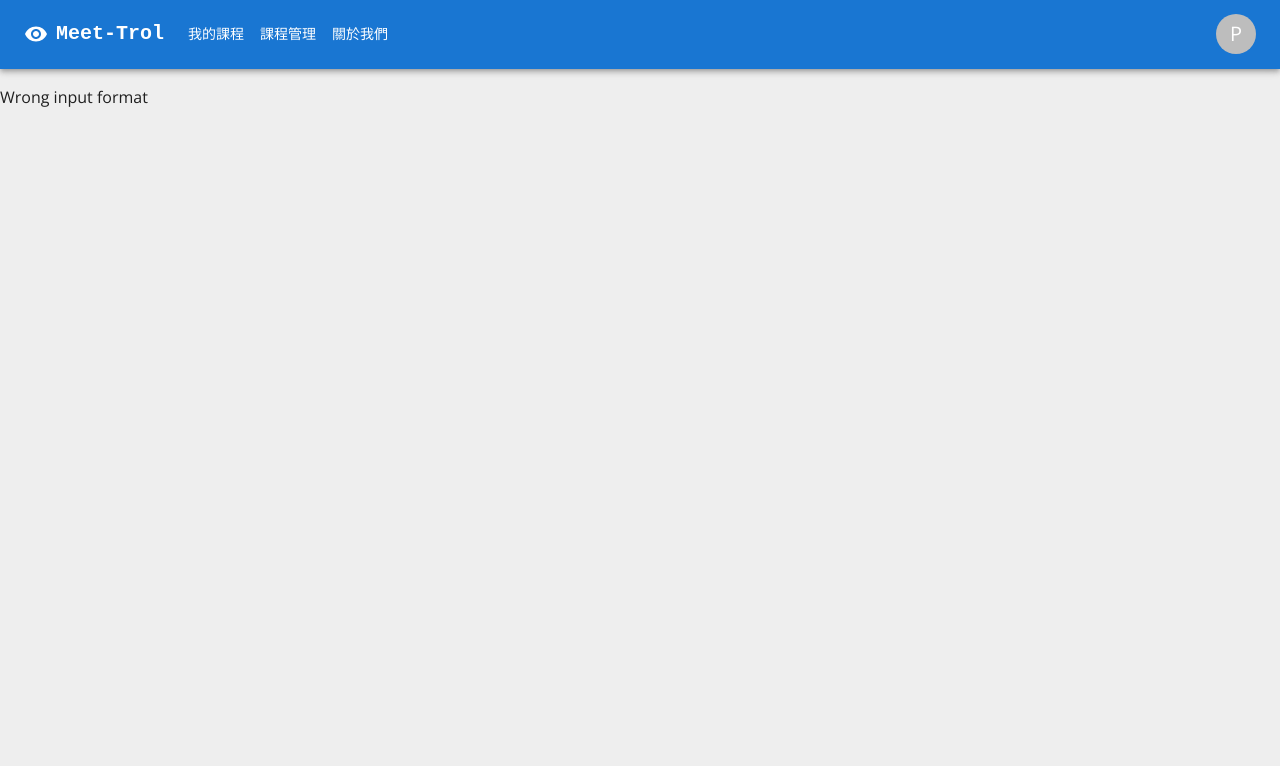
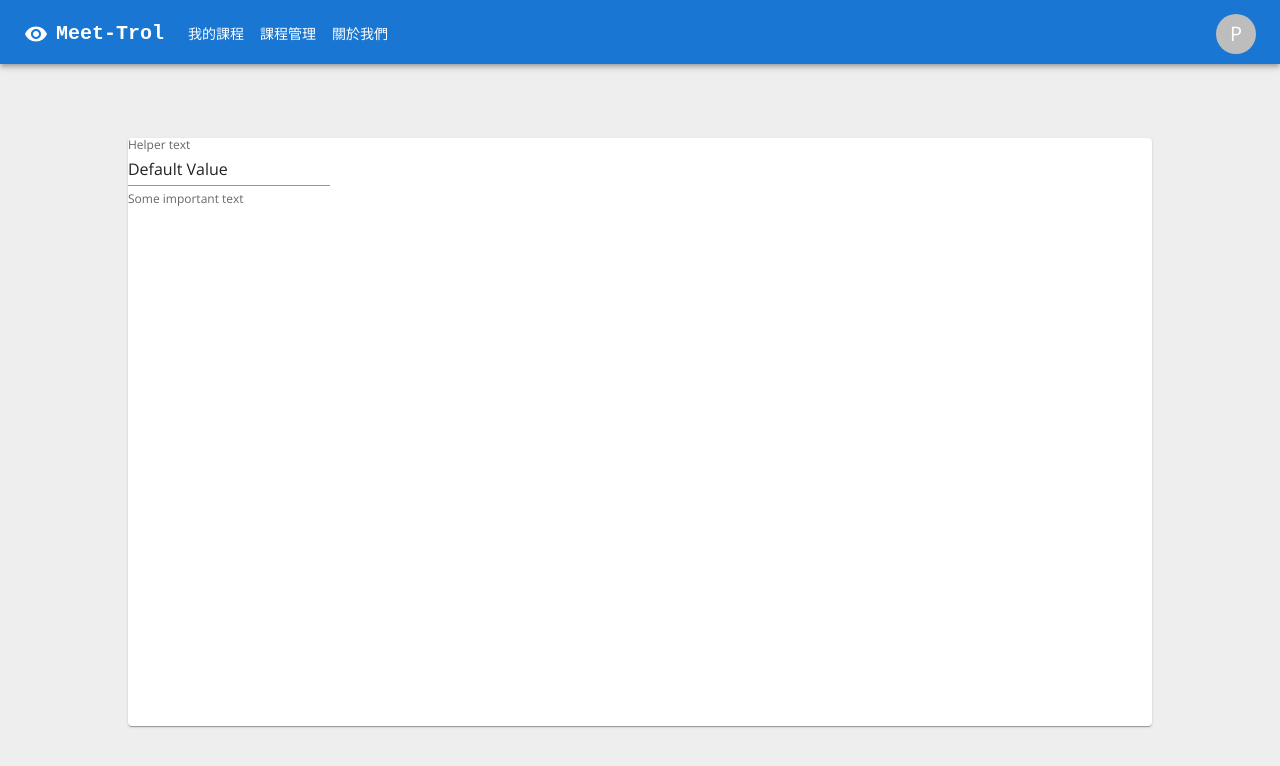
Before and after one commit to mpeilun/meet-trol, a Next.js app: page /courses/new in a window 1280 px wide. Shown: the top 766 px of the page. Built offline with nearby package versions, Linux system fonts and the light colour scheme.

Commit message:
player fullscreen testing

```diff
--- a/components/layout/layout.tsx
+++ b/components/layout/layout.tsx
@@ -6,6 +6,7 @@ import { ThemeProvider, GlobalStyles, CssBaseline } from '@mui/material'
 import theme, { themeFont } from '../../styles/material-theme'
 import Head from 'next/head'
 import { grey } from '@mui/material/colors'
+import useAppBarHeight from './appbar-tool'
 
 function Layout(props: { children: ReactNode }) {
   const notificationCtx = useContext(NotificationContext)
@@ -27,7 +28,7 @@ function Layout(props: { children: ReactNode }) {
           }}
         />
         <MainNavigation />
-        <main>{props.children}</main>
+        <main style={{height: `calc(100% - ${useAppBarHeight()}px)`}}>{props.children}</main>
         {activeNotification && <Notification type={activeNotification.status} title={activeNotification.title} message={activeNotification.message} />}
       </ThemeProvider>
     </>
--- a/components/layout/main-navigation.tsx
+++ b/components/layout/main-navigation.tsx
@@ -30,7 +30,7 @@ function MainNavigation() {
   }
 
   return (
-    <AppBar component="nav" position="sticky">
+    <AppBar component="nav" position="sticky" sx={{maxHeight: 64}}>
       <Container maxWidth="xl">
         <Toolbar disableGutters>
           {/* 手機尺寸 */}
--- a/package.json
+++ b/package.json
@@ -34,6 +34,7 @@
     "react-dnd": "^16.0.1",
     "react-dnd-html5-backend": "^16.0.1",
     "react-dom": "18.2.0",
+    "react-full-screen": "^1.1.1",
     "react-pdf": "^6.2.2",
     "react-player": "^2.11.0",
     "swr": "^2.0.0",
--- /dev/null
+++ b/pages/courses/new/index.tsx
@@ -0,0 +1,17 @@
+import { Box, Card, FormLabel, TextField } from "@mui/material";
+
+export default function CreateCourse() {
+    return (
+        <Box display='flex' alignItems='center' justifyContent='center' height='100%' width='100%'>
+            <Card sx={{ width: '80%', height: '80%' }}>
+                <TextField
+                    id="course-create"
+                    label="Helper text"
+                    defaultValue="Default Value"
+                    helperText="Some important text"
+                    variant="standard"
+                />
+            </Card>
+        </Box>
+    )
+}
--- a/styles/globals.css
+++ b/styles/globals.css
@@ -105,3 +105,16 @@ a {
     color-scheme: dark;
   }
 } */
+
+html {
+  height: 100%;
+}
+
+body {
+  height: 100%;
+}
+
+div#__next {
+  height: 100%;
+  /* background-color: indigo; */
+}
```
Also changed, not shown: components/courses/course-player.tsx (+55 -31 lines), components/courses/course-tab.tsx (+6 -7 lines).
